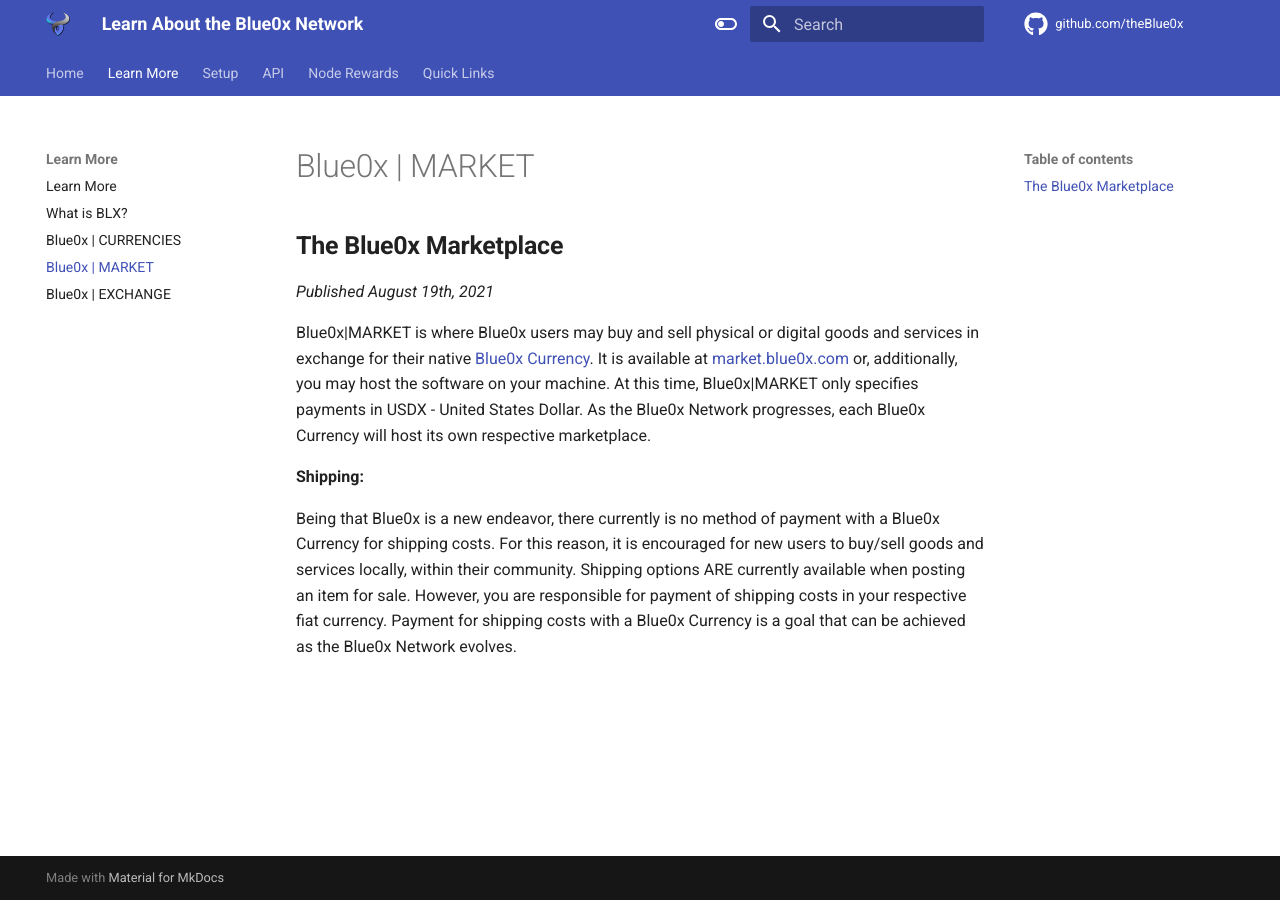
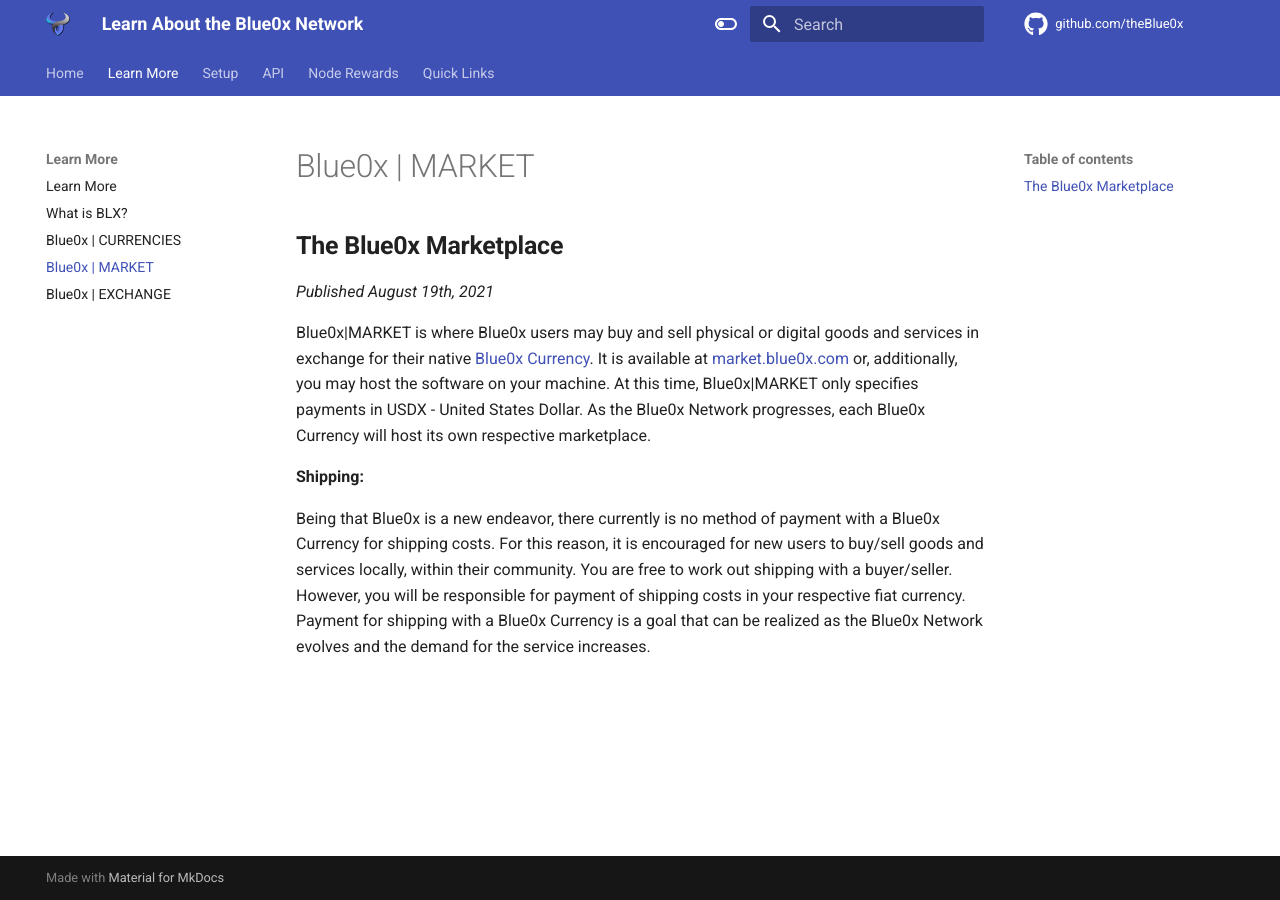
Before and after one commit to theBlue0x/docs, an MkDocs documentation site: the page built from docs/learn_more/marketplace.md, in a window 1280 px wide. Built offline with MkDocs 1.6.1 and Material for MkDocs 9.7.7, drawn with Linux system fonts in a browser that asks for light colours.

Commit message:
Update marketplace.md

```diff
--- a/docs/learn_more/marketplace.md
+++ b/docs/learn_more/marketplace.md
@@ -6,4 +6,4 @@
 
 **Shipping:**
 
-Being that Blue0x is a new endeavor, there currently is no method of payment with a Blue0x Currency for shipping costs.  For this reason, it is encouraged for new users to buy/sell goods and services locally, within their community.  Shipping options ARE currently available when posting an item for sale.  However, you are responsible for payment of shipping costs in your respective fiat currency.  Payment for shipping costs with a Blue0x Currency is a goal that can be achieved as the Blue0x Network evolves.
+Being that Blue0x is a new endeavor, there currently is no method of payment with a Blue0x Currency for shipping costs.  For this reason, it is encouraged for new users to buy/sell goods and services locally, within their community.  You are free to work out shipping with a buyer/seller.  However, you will be responsible for payment of shipping costs in your respective fiat currency.  Payment for shipping with a Blue0x Currency is a goal that can be realized as the Blue0x Network evolves and the demand for the service increases.
```
